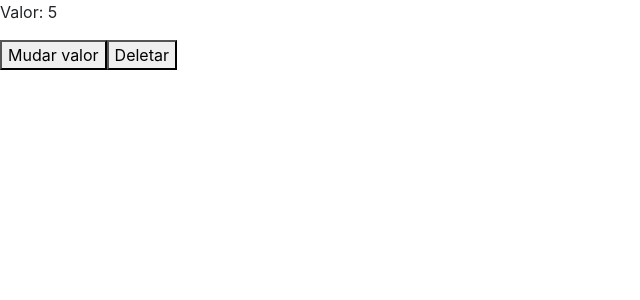
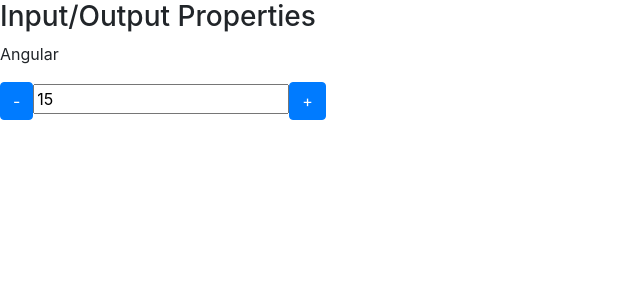
Before and after one commit to pablotdv/youtube-curso-angular, an Angular app in the folder data-binding/: page / in a window 1280 px wide. Shown: the top 300 px of the page, without its empty margins (0-640 px from the left). Built offline with nearby package versions, Linux system fonts and the light colour scheme.

Commit message:
Curso Angular #16: Acesso ao DOM e ao Template com ViewChild

```diff
--- a/data-binding/src/app/app.component.html
+++ b/data-binding/src/app/app.component.html
@@ -1,4 +1,4 @@
-<app-ciclo [valorInicial]="valor" *ngIf="!deletarCiclo"></app-ciclo>
+<!-- <app-ciclo [valorInicial]="valor" *ngIf="!deletarCiclo"></app-ciclo>
 <button (click)="mudarValor()">Mudar valor</button>
-<button (click)="destruirCiclo()">Deletar</button>
-<!-- <app-data-binding></app-data-binding> -->
+<button (click)="destruirCiclo()">Deletar</button> -->
+<app-data-binding></app-data-binding>
--- a/data-binding/src/app/output-property/output-property.component.html
+++ b/data-binding/src/app/output-property/output-property.component.html
@@ -1,5 +1,5 @@
 <div>
   <button class="btn btn-primary" (click)="decrementa()">-</button>
-  <input type="text" [value]="valor" readonly>
+  <input type="text" [value]="valor" readonly #campoInput>
   <button class="btn btn-primary" (click)="incrementa()">+</button>
 </div>
--- a/data-binding/src/app/output-property/output-property.component.ts
+++ b/data-binding/src/app/output-property/output-property.component.ts
@@ -1,4 +1,4 @@
-import { Component, OnInit, Input, EventEmitter, Output } from '@angular/core';
+import { Component, OnInit, Input, EventEmitter, Output, ViewChild, ElementRef } from '@angular/core';
 
 @Component({
   selector: 'app-contador',
@@ -10,19 +10,21 @@
 
   @Output() mudouValor = new EventEmitter();
 
+  @ViewChild('campoInput') campoValorInput: ElementRef;
+
   constructor() { }
 
   ngOnInit() {
   }
 
   incrementa() {
-    this.valor++;
-    this.mudouValor.emit({ novoValor: this.valor });
+    this.campoValorInput.nativeElement.value++;
+    this.mudouValor.emit({ novoValor: this.campoValorInput.nativeElement.value });
   }
 
   decrementa() {
-    this.valor--;
-    this.mudouValor.emit({ novoValor: this.valor });
+    this.campoValorInput.nativeElement.value--;
+    this.mudouValor.emit({ novoValor: this.campoValorInput.nativeElement.value });
   }
 
 }
```
